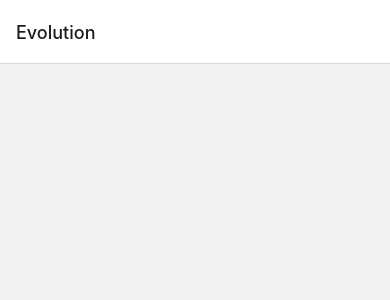
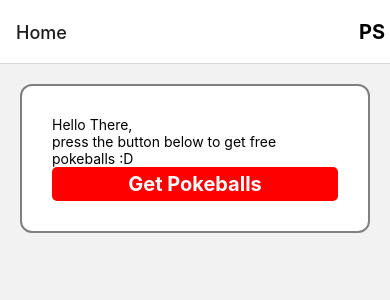
Before and after one commit to asen23/PokeGroup, a React Native app: screen / in a window 390 px wide. Shown: the top 300 px of the page. Built offline with nearby package versions, Linux system fonts and the light colour scheme; no server answers.

Commit message:
feat: add new route

```diff
--- a/App.js
+++ b/App.js
@@ -15,8 +15,10 @@
 import { PersistGate } from 'redux-persist/integration/react';
 import Home from './src/screens/Home'
 import Evolutions from './src/screens/evolution';
+import Pokeball from './src/screens/Pokeball'
+import Pokedex from './src/screens/Pokedex'
 
-const Stack = createNativeStackNavigator<StackParamList>();
+const Stack = createNativeStackNavigator();
 
 export default function App() {
     return (
@@ -25,8 +27,10 @@
                 <SafeAreaProvider>
                     <NavigationContainer>
                         <Stack.Navigator>
+                            <Stack.Screen name="Home" component={Home} />
                             <Stack.Screen name="Evolution" component={Evolutions} />
-                            <Stack.Screen name="Home" component={Home} />
+                            <Stack.Screen name="Pokeball" component={Pokeball} />
+                            <Stack.Screen name="Pokedex" component={Pokedex} />
                         </Stack.Navigator>
                     </NavigationContainer>
                 </SafeAreaProvider>
```
